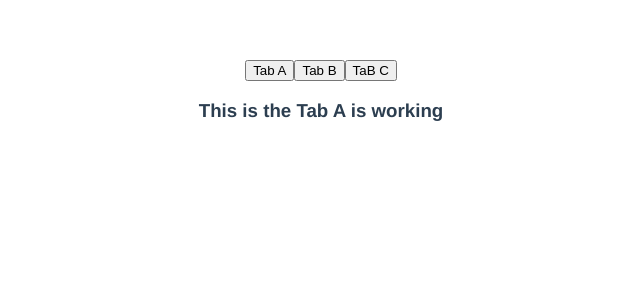
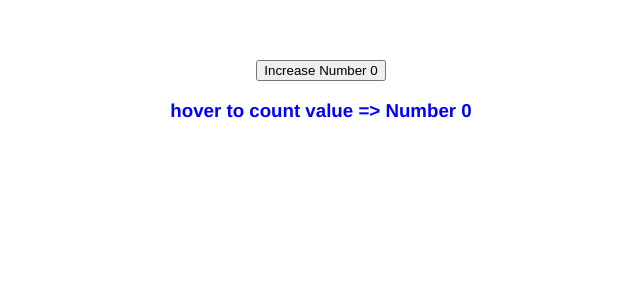
Before and after one commit to Mengsrun-Lao/vuejs3-component-tutorial, a Vue app: page / in a window 1280 px wide. Shown: the top 300 px of the page, without its empty margins (319-959 px from the left). Built offline with nearby package versions, Linux system fonts and the light colour scheme.

Commit message:
Tutorial - 50 - Reusability with Mixins

```diff
--- a/src/App.vue
+++ b/src/App.vue
@@ -1,21 +1,16 @@
 <template>
 
-
-  <button @click="activeTab='TabA'">Tab A</button>
-  <button @click="activeTab='TabB'">Tab B</button>
-  <button @click="activeTab='TabC'">TaB C</button>
-
-  <keep-alive>
-    <component :is="activeTab"/>
-  </keep-alive>
+  <ClickCounter/>
+  <Hovercounter/>
 
 
 </template>
 
 <script>
-import TabA from './components/TabA.vue';
-import TabB from './components/TabB.vue';
-import TabC from './components/TabC.vue';
+import ClickCounter from './components/ClickCounter.vue';
+import Hovercounter from './components/Hovercounter.vue';
+
+
 
 
 
@@ -23,20 +18,15 @@ import TabC from './components/TabC.vue';
 export default {
   name: 'App',
   components: {
-    TabA,
-    TabB,
-    TabC
+    ClickCounter,
+    Hovercounter
+
   },
   data(){
     return {
-      value:' ',
-      activeTab: 'TabA'
     }
   },
   methods:{
-    setValue(component){
-      this.value = component ;
-    },
   },
   computed:{
   }
--- /dev/null
+++ b/src/components/ClickCounter.vue
@@ -0,0 +1,19 @@
+<template>
+    <div>
+            <button @click="incrementCount">Increase Number {{ count }}</button>
+    </div>
+</template>
+
+<script>
+import counter from '@/mixins/counter';
+
+    export default {
+        name:'clickCounter-component',
+        mixins: [counter,]
+
+    }
+</script>
+
+<style scoped>
+
+</style>
--- /dev/null
+++ b/src/components/Hovercounter.vue
@@ -0,0 +1,18 @@
+<template>
+    <div>
+        <h3 @mouseover="incrementCount" :style="{color:'blue'}">hover to count value => Number {{ count }}</h3>
+    </div>
+</template>
+
+<script>
+import counter from '@/mixins/counter';
+
+    export default {
+        name:'hoverCounter-component',
+        mixins:[counter]
+    }
+</script>
+
+<style scoped>
+
+</style>
--- /dev/null
+++ b/src/mixins/counter.js
@@ -0,0 +1,12 @@
+export default{
+    data(){
+        return{
+            count:0,
+        }
+    },
+    methods:{
+        incrementCount(){
+            this.count +=1;
+        }
+    }
+}
```
